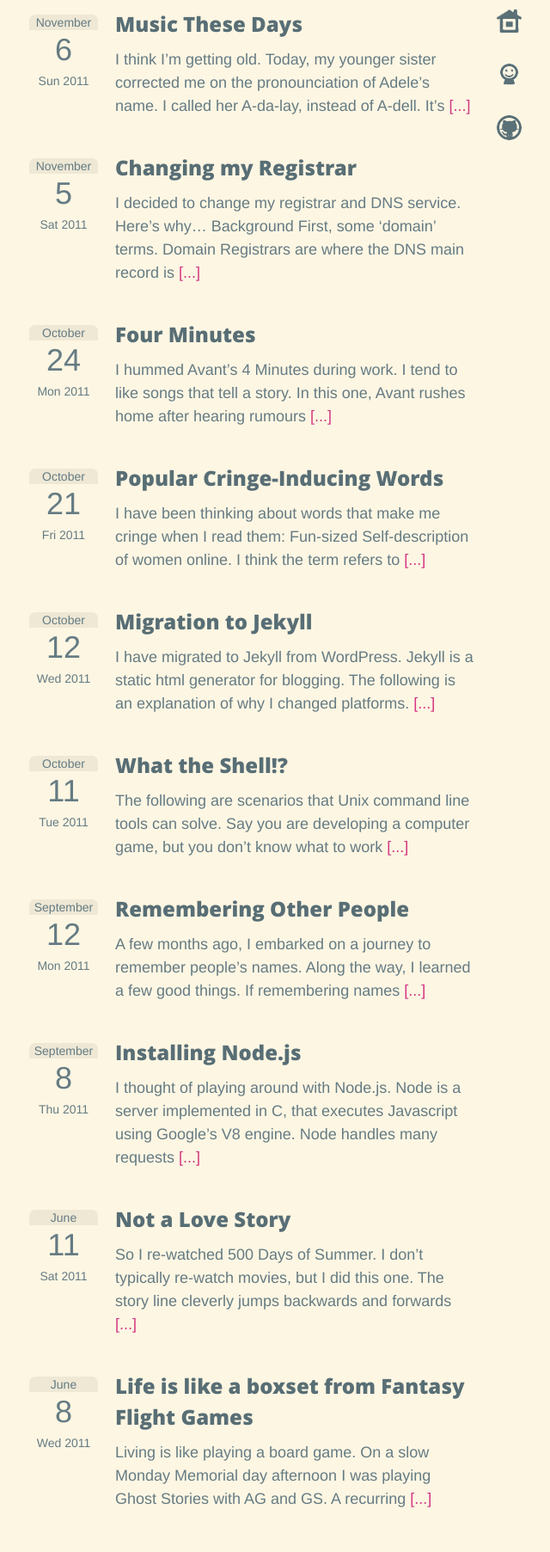
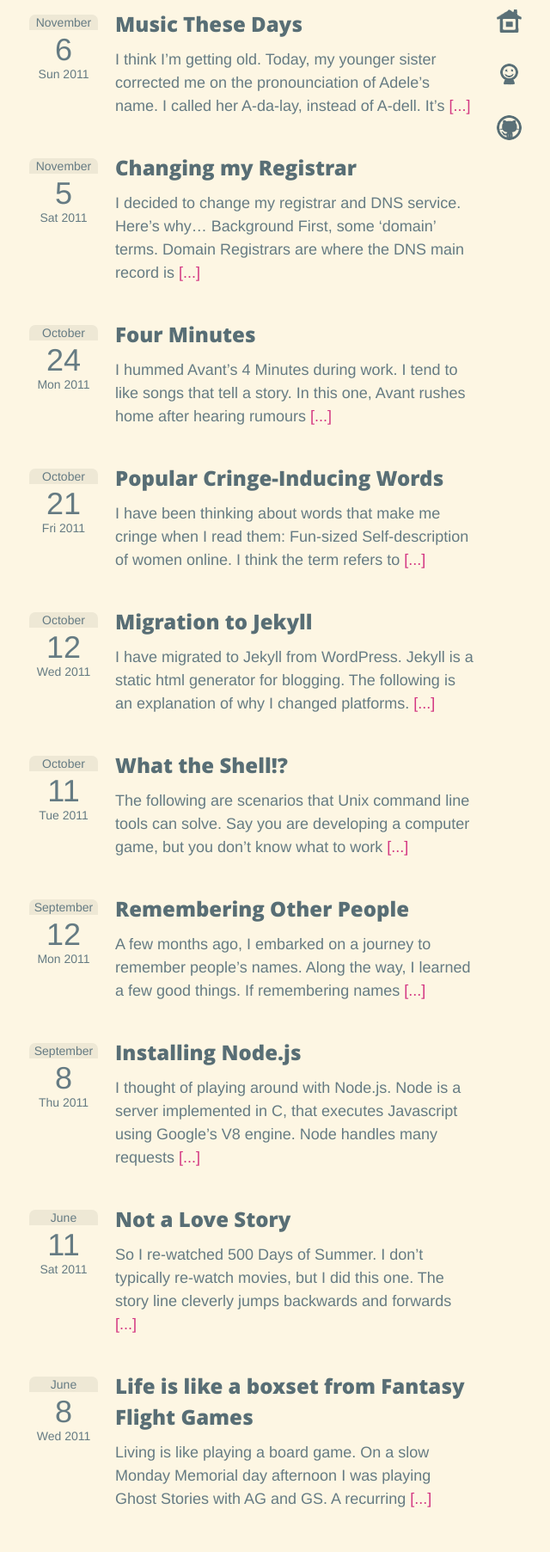
Before and after one commit to dangduc/dangduc.github.com, a Jekyll site: the page built from index.html, in a window 1280 px wide. Shown: the whole page at 86% size, without its empty margins (296-936 px from the left). Built offline with Jekyll 4.4.1, drawn with Linux system fonts in a browser that asks for light colours; some web fonts are replaced; Markdown is read by kramdown in place of the engine named in the settings.

Commit message:
changed how date looks on index page

```diff
--- a/css/style.css
+++ b/css/style.css
@@ -173,15 +173,6 @@
   margin-left: 100px;
 }
 
-div.date {
-  margin-top: 7px;
-  font-family: helvetica,arial,sans-serif;
-  width: 80px;
-  position: absolute;
-  text-align: center;
-  line-height: 1.3;
-}
-
 div.attributes {
   text-align: left;
   padding: 0 0 15px 15px;
@@ -196,6 +187,15 @@
   padding-left: 10px;
 }
 
+div.date {
+  margin-top: 7px;
+  font-family: helvetica,arial,sans-serif;
+  width: 80px;
+  position: absolute;
+  text-align: center;
+  line-height: 1;
+}
+
 div.date .day, .date .month {
   display: block;
 }
@@ -204,6 +204,8 @@
   background-color: #eee8d5;
   font-size: 14px;
   border-radius: 7px 7px 0 0;
+  margin-bottom:5px;
+  padding: 2px 0 2px 0;
 }
 
 div.date .day {
```
